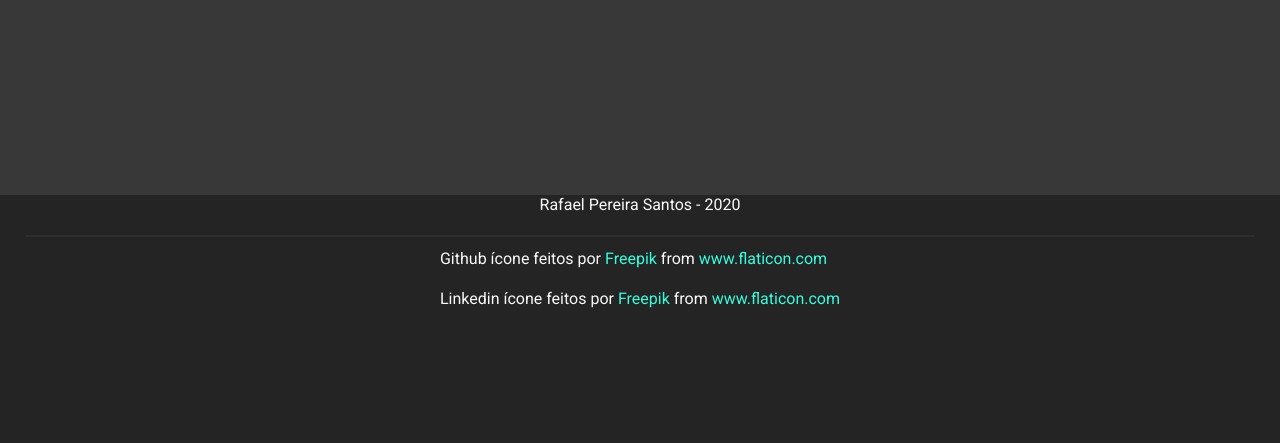
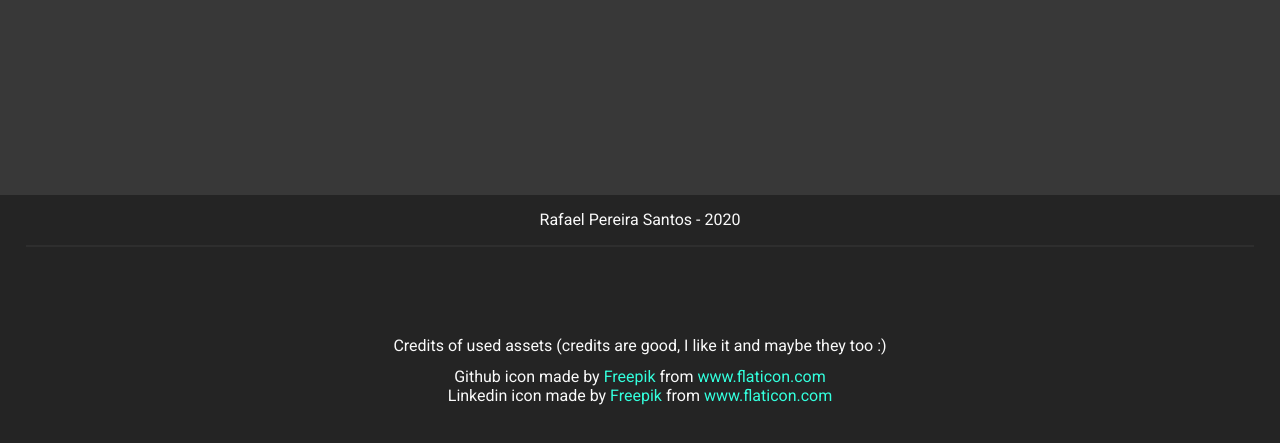
Before and after one commit to RafaelPereiraSantos/RafaelPereiraSantos.github.io, a plain HTML site: page index.html in a window 1280 px wide. Shown: the part 3813-4256 px from the top of the page. Drawn offline with Linux system fonts and the light colour scheme.

Commit message:
add credits styles

```diff
--- a/index.html
+++ b/index.html
@@ -307,20 +307,26 @@
     <div class="footer">
       <div class="footer-content">
 
-        <div class="footer-item">
+        <div class="principal-footer-item">
           Rafael Pereira Santos - 2020
         </div>
 
         <hr>
 
         <div class="credits-container">
+
+          <div class="footer-item">
+            Credits of used assets (credits are good, I like it and maybe they too :)
+          </div>
+
           <div class="credits info-text">
+
             <div class="footer-item credit">
-              Github ícone feitos por <a href="https://www.flaticon.com/br/autores/freepik" title="Freepik">Freepik</a> from <a href="https://www.flaticon.com/br/" title="Flaticon">www.flaticon.com</a>
+              Github icon made by <a href="https://www.flaticon.com/br/autores/freepik" title="Freepik">Freepik</a> from <a href="https://www.flaticon.com/br/" title="Flaticon">www.flaticon.com</a>
             </div>
 
             <div class="footer-item credit">
-              Linkedin ícone feitos por <a href="https://www.flaticon.com/br/autores/freepik" title="Freepik">Freepik</a> from <a href="https://www.flaticon.com/br/" title="Flaticon">www.flaticon.com</a>
+              Linkedin icon made by <a href="https://www.flaticon.com/br/autores/freepik" title="Freepik">Freepik</a> from <a href="https://www.flaticon.com/br/" title="Flaticon">www.flaticon.com</a>
             </div>
           </div>
         </div>
--- a/styles.css
+++ b/styles.css
@@ -292,13 +292,29 @@ li {
   flex-direction: column;
 }
 
+.principal-footer-item {
+  text-align: center;
+  vertical-align: middle;
+  height: 50px;
+  line-height: 50px;
+}
+
 .footer-item {
-  height: 40px;
+  text-align: center;
 }
 
 .footer-space-separator > hr{
   color:#2e2e2e;
   background-color:#2e2e2e
+}
+
+.credits-container {
+  width: 100%;
+  height: 100%;
+  display: flex;
+  justify-content:center;
+  align-items: center;
+  flex-direction: column;
 }
 
 img {
```
